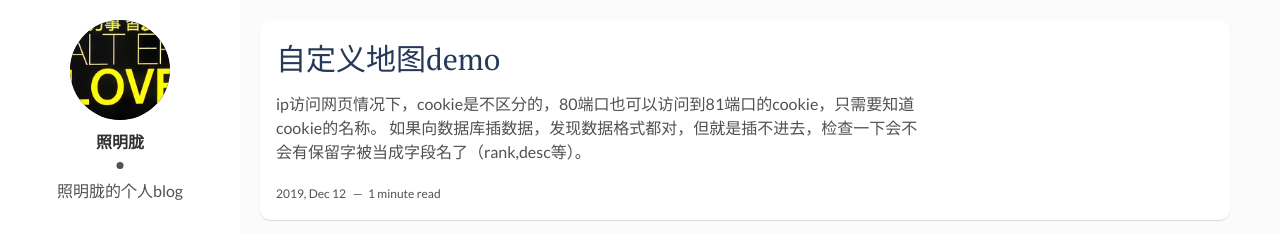
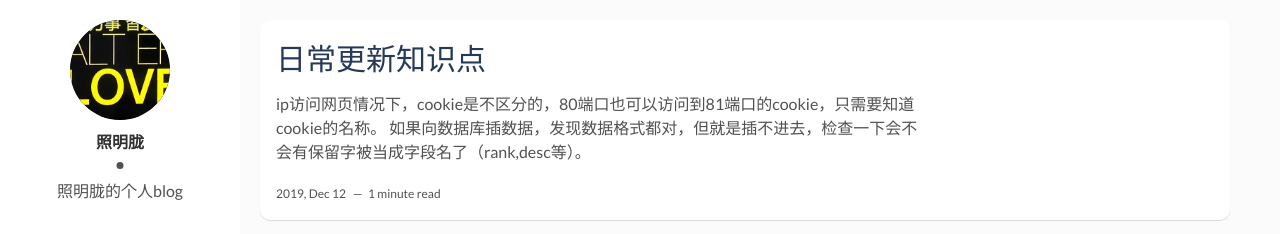
Before and after one commit to mmmml-zhao/mmmml-zhao.github.io, a Jekyll site: the page built from index.html, in a window 1280 px wide and 900 px high. Shown: the top 234 px of the window. Built offline with Jekyll 4.4.1, drawn with Linux system fonts in a browser that asks for light colours; the list of posts is cut into pages by our own code.

Commit message:
191212 修改错误标题

```diff
--- a/_posts/2019-12-12-长期更新，日常遇到的知识点。.markdown
+++ b/_posts/2019-12-12-长期更新，日常遇到的知识点。.markdown
@@ -1,6 +1,6 @@
 ---
 layout: main
-title: 自定义地图demo
+title: 日常更新知识点
 date: 2019-12-12 22:25:30 +0300
 description: 记录日常遇到的一些不常见的知识点。
 tags: [docker]
```
